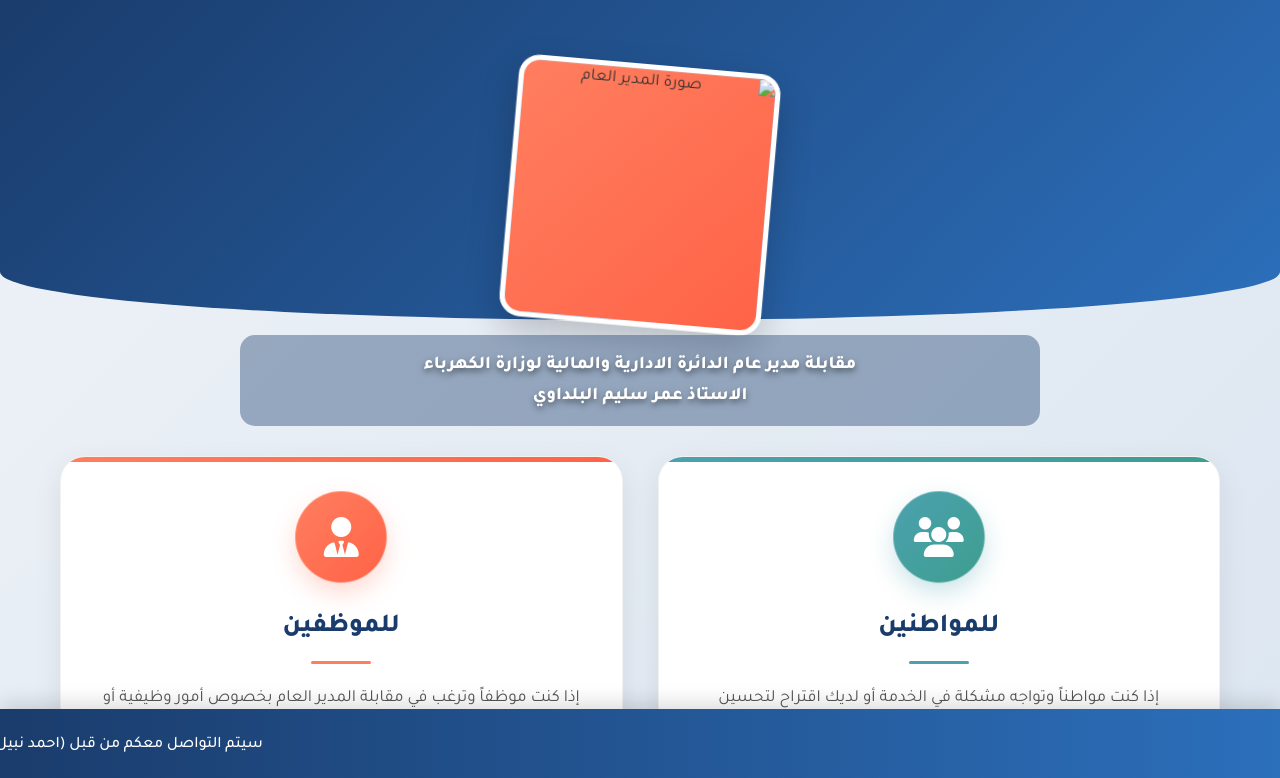
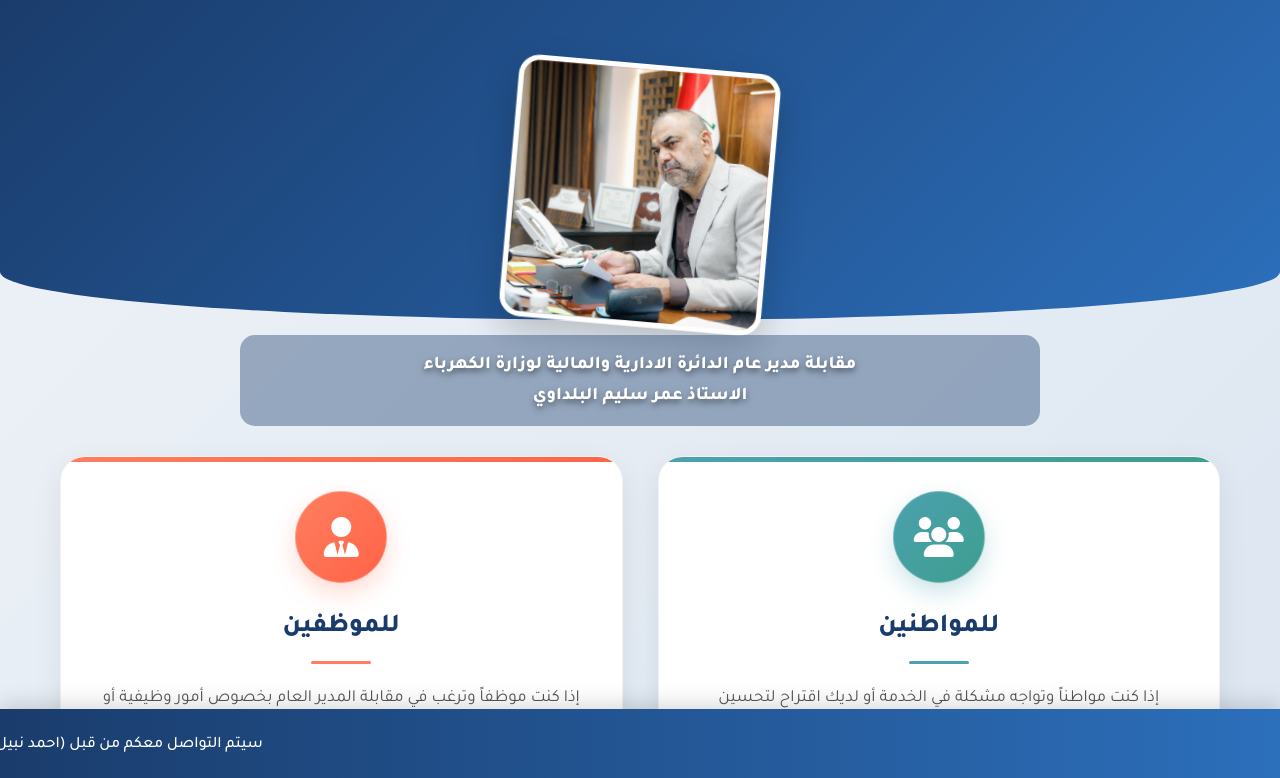
Before and after one commit to alrusafa/-, a plain HTML site: page index.html in a window 1280 px wide. Shown: the top 778 px of the page. Drawn offline with Linux system fonts and the light colour scheme.

Commit message:
Add files via upload

```diff
--- a/index.html
+++ b/index.html
@@ -578,7 +578,7 @@
     <div id="mainContent" class="container">
         <header>
             <div class="manager-badge-large">
-                <img src="images/html.jpg" alt="صورة المدير العام">
+                <img src="img/html.jpg" alt="صورة المدير العام">
             </div>
             <h1 class="manager-title">مقابلة مدير عام الدائرة الادارية والمالية لوزارة الكهرباء<br>الاستاذ عمر سليم البلداوي</h1>
         </header>
```
Also changed, not shown: img/html.jpg (added).
